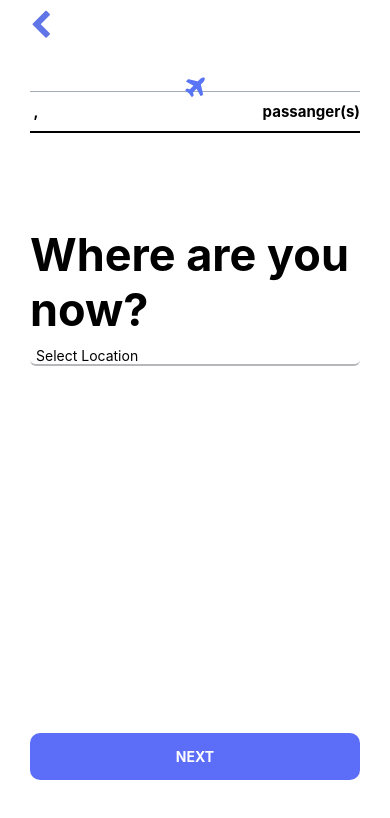
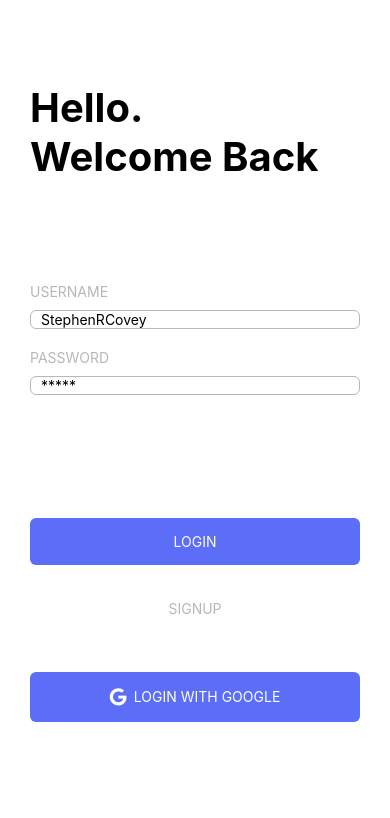
Before and after one commit to BC-MAR-21-RN/kata-05-reservacion-vuelo-equipo-02-k05-reservacion-vuelo, a React Native app in the folder reservacionVuelo/: screen / in a window 390 px wide. Shown: the top 818 px of the page. Built offline with nearby package versions, Linux system fonts and the light colour scheme.

Commit message:
cambios de gradle

```diff
--- a/reservacionVuelo/App.js
+++ b/reservacionVuelo/App.js
@@ -1,9 +1,5 @@
 import React, {Component} from 'react';
-import {View, StyleSheet} from 'react-native';
-
-import {Booking} from './Screens/Booking';
 import {Login} from './Screens/Login';
-import {SignUp} from './Screens/SignUp';
 
 class App extends Component {
   constructor(props) {
@@ -14,18 +10,9 @@ class App extends Component {
     };
   }
   render() {
-    return <Booking />;
+
+    return <Login/>;
   }
 }
 
-const styles = StyleSheet.create({
-  container: {
-    flex: 1,
-    top: 0,
-    bottom: 0,
-    left: 0,
-    right: 0,
-  },
-});
-
 export default App;
```
